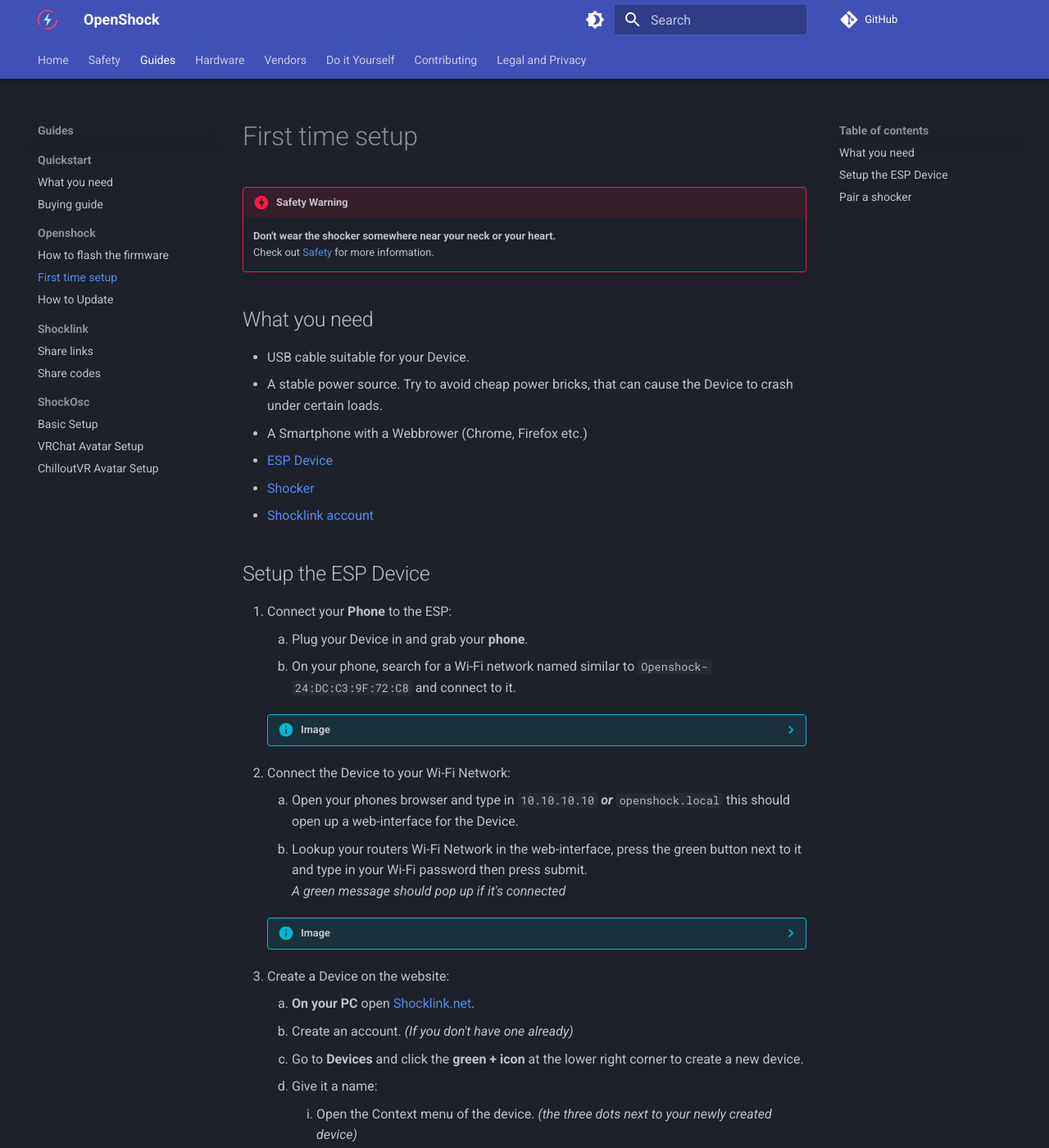
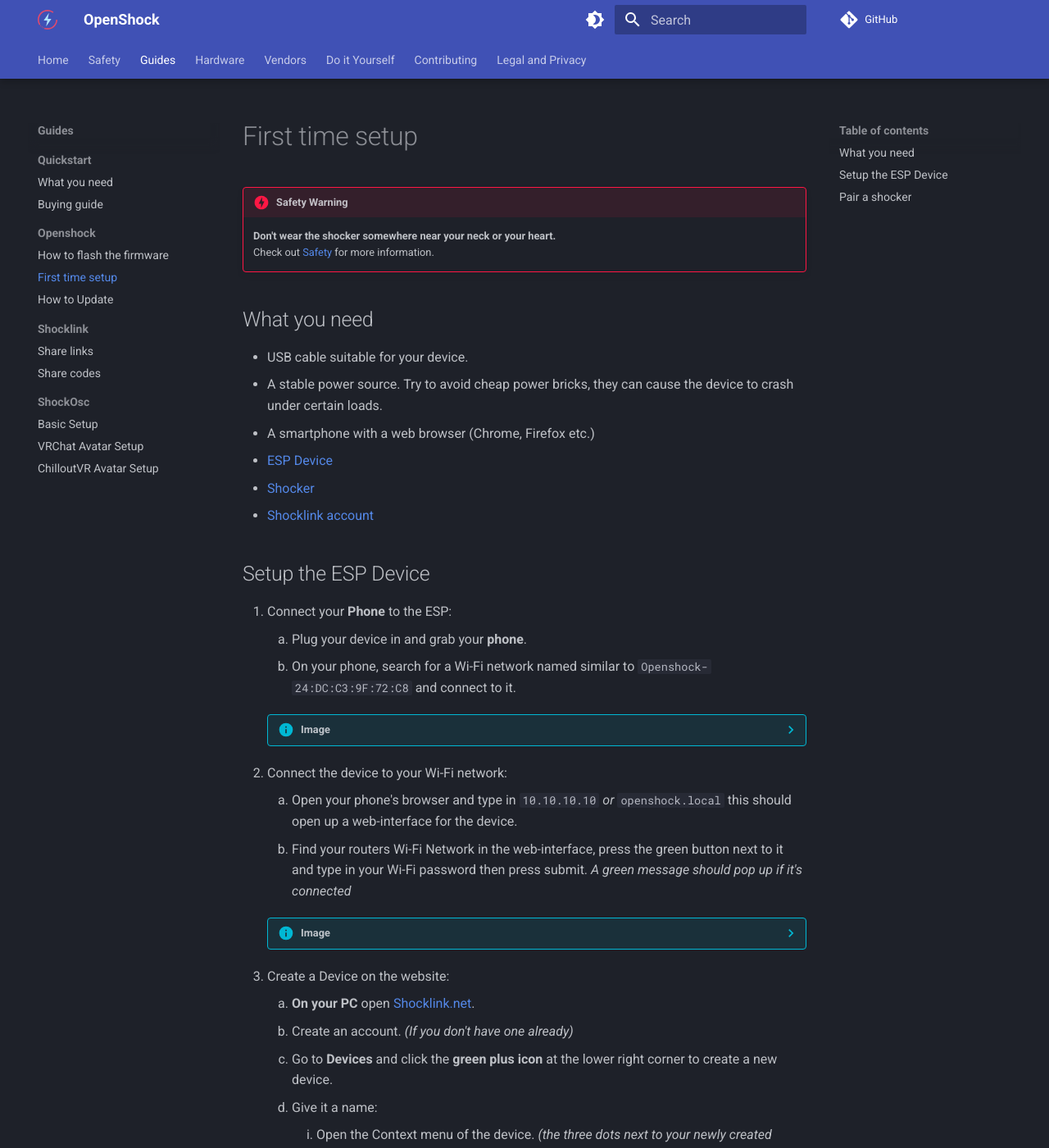
Before and after one commit to OpenShock/Wiki, an MkDocs documentation site: the page built from docs/guides/openshock-first-setup.md, in a window 1280 px wide and 1400 px high. Shown: the whole window at 82% size. Built offline with MkDocs 1.6.1 and Material for MkDocs 9.7.7, drawn with Linux system fonts in a browser that asks for light colours; comment, search, counter and statistics services are not loaded; some of the changed text lies outside the part shown.

Commit message:
First setup fixes

```diff
--- a/docs/guides/openshock-first-setup.md
+++ b/docs/guides/openshock-first-setup.md
@@ -5,32 +5,31 @@
     Check out [Safety](../safety/safety-rules.md) for more information.
 
 ## What you need
-- USB cable suitable for your Device.
-- A stable power source. Try to avoid cheap power bricks, that can cause the Device to crash under certain loads.
-- A Smartphone with a Webbrower (Chrome, Firefox etc.)
+
+- USB cable suitable for your device.
+- A stable power source. Try to avoid cheap power bricks, they can cause the device to crash under certain loads.
+- A smartphone with a web browser (Chrome, Firefox etc.)
 - [ESP Device](../hardware/boards/index.md)
 - [Shocker](../hardware/shockers/index.md)
 - [Shocklink account](https://shocklink.net/)
 
+## Setup the ESP Device
 
-
-
-## Setup the ESP Device
 1. Connect your **Phone** to the ESP:
-    1. Plug your Device in and grab your **phone**.
+    1. Plug your device in and grab your **phone**.
     2. On your phone, search for a Wi-Fi network named similar to ``Openshock-24:DC:C3:9F:72:C8`` and connect to it.
     ??? Info "Image"
         ![Image "image"](../static/guides/first-setup/WiFioverview.png)
-2. Connect the Device to your Wi-Fi Network:
-    1. Open your phones browser and type in ``10.10.10.10`` _**or**_ ``openshock.local`` this should open up a web-interface for the Device.
-    2. Lookup your routers Wi-Fi Network in the web-interface, press the green button next to it and type in your Wi-Fi password then press submit.
+2. Connect the device to your Wi-Fi network:
+    1. Open your phone's browser and type in ``10.10.10.10`` *or* ``openshock.local`` this should open up a web-interface for the device.
+    2. Find your routers Wi-Fi Network in the web-interface, press the green button next to it and type in your Wi-Fi password then press submit.
     *A green message should pop up if it's connected*
     ??? Info "Image"
         ![Image "image"](../static/guides/first-setup/ESPWebGUI.png)
 3. Create a Device on the website:
     1. **On your PC** open [Shocklink.net](https://shocklink.net/).
     2. Create an account. *(If you don't have one already)*
-    3. Go to **Devices** and click the **green + icon** at the lower right corner to create a new device.
+    3. Go to **Devices** and click the **green plus icon** at the lower right corner to create a new device.
     4. Give it a name:
         1. Open the Context menu of the device. *(the three dots next to your newly created device)*
         2. Select **edit**.
@@ -43,8 +42,8 @@
 4. Pair the Device:
     1. Open the Context Menu of your device again.
     2. Select **pair** and press **get pair code**, this will generate a new pair code.
-    3. On your Phone type the code into the Account Linking field of the ESP's web-interface, then press **Pair**
-        * After you linked the Device to your account it should shut down it's own Wi-Fi network.
+    3. On your Phone type the code into the Account Linking field of the ESP's web-interface, then press **pair**
+        - After you linked the Device to your account it should shut down it's own Wi-Fi network.
     ??? Info "Images"
         ![Image "image"](../static/guides/first-setup/findpaircode.png)
         ![Image "image"](../static/guides/first-setup/paircodeexample.png)
@@ -52,14 +51,11 @@
     - If everything went well it should show a **green icon** next to the device name on the website.
     ??? Info "Image"
         ![Image "image"](../static/guides/first-setup/checkifonline.png)
-!!! Info "RF TX Pin"
-    **DO NOT** change that, this is an advanced feature.
-    It should be set correctly by default after flashing the Openshock firmware.
-    For more information see [boards](../hardware/boards/index.md).
-
-<br></br>
+!!! warning "RF TX Pin"
+    **DO NOT** change the RF TX Pin, this is an advanced feature. It should be set correctly by default after flashing the OpenShock firmware. For more information see [boards](../hardware/boards/index.md).
 
 ## Pair a shocker
+
 1. Make sure you charged the shocker first.
 2. Make sure your Device is connected to the website. ([Setup Device](#setup-the-esp-device))
 3. Create a Shocker.
```
Also changed, not shown: other parts of docs/guides/openshock-first-setup.md (+2 -2 lines).
